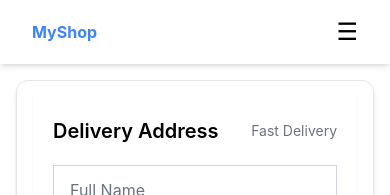
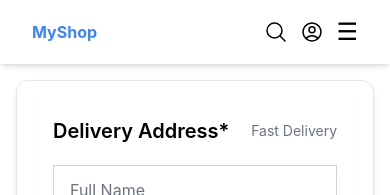
Before and after one commit to VaibhavPrajapati277/React-Ecommerce, a React (Vite) app in the folder Ecommerce/: page /checkout in a window 390 px wide. Shown: the top 195 px of the page. Built offline with nearby package versions, Linux system fonts and the light colour scheme.

Commit message:
mobile view header

```diff
--- a/Ecommerce/src/assets/components/Address.jsx
+++ b/Ecommerce/src/assets/components/Address.jsx
@@ -31,7 +31,7 @@ const Address = ({ savedAddress, setSavedAddress }) => {
 
             <div className="flex items-center justify-between mb-5">
                 <h2 className="text-xl font-semibold">
-                    Delivery Address
+                    Delivery Address*
                 </h2>
 
                 <span className="text-sm text-gray-500">
--- a/Ecommerce/src/assets/components/Header.jsx
+++ b/Ecommerce/src/assets/components/Header.jsx
@@ -56,13 +56,50 @@ function Header({ scrollToSection, categoryRefs, categories }) {
     <>
       <header className="sticky top-0 z-50 bg-white shadow-md">
         <div className="px-8 py-4 flex items-center justify-between">
-          <div className="font-bold  text-blue-500 ">MyShop</div>
-          <button
-            className="md:hidden text-2xl "
-            onClick={() => setMenuOpen(!menuOpen)}
-          >
-            ☰
-          </button>
+          <div className="font-bold text-blue-500">MyShop</div>
+
+          <div className="flex items-center gap-3 md:hidden">
+            {/* Search */}
+            <button onClick={() => setShowSearch(!showSearch)}>
+              <svg
+                xmlns="http://www.w3.org/2000/svg"
+                fill="none"
+                viewBox="0 0 24 24"
+                strokeWidth={1.5}
+                stroke="currentColor"
+                className="w-6 h-6"
+              >
+                <path
+                  strokeLinecap="round"
+                  strokeLinejoin="round"
+                  d="m21 21-5.197-5.197m0 0A7.5 7.5 0 1 0 5.196 5.196a7.5 7.5 0 0 0 10.607 10.607Z"
+                />
+              </svg>
+            </button>
+
+            {/* Login */}
+            <button onClick={() => navigate("/login")}>
+              <svg
+                xmlns="http://www.w3.org/2000/svg"
+                fill="none"
+                viewBox="0 0 24 24"
+                strokeWidth={1.5}
+                stroke="currentColor"
+                className="w-6 h-6"
+              >
+                <path
+                  strokeLinecap="round"
+                  strokeLinejoin="round"
+                  d="M17.982 18.725A7.488 7.488 0 0 0 12 15.75a7.488 7.488 0 0 0-5.982 2.975m11.963 0a9 9 0 1 0-11.963 0m11.963 0A8.966 8.966 0 0 1 12 21a8.966 8.966 0 0 1-5.982-2.275M15 9.75a3 3 0 1 1-6 0 3 3 0 0 1 6 0Z"
+                />
+              </svg>
+            </button>
+
+            {/* Menu */}
+            <button className="text-2xl" onClick={() => setMenuOpen(!menuOpen)}>
+              ☰
+            </button>
+          </div>
           <nav className=" hidden md:flex justify-start space-x-8 text-gray-700 font-medium">
             {/* <a href={Home} className="hover:text-blue-600 transition">Home</a> */}
             <Link to="/" className="hover:text-blue-600 transition">
@@ -81,8 +118,6 @@ function Header({ scrollToSection, categoryRefs, categories }) {
           </nav>
 
           <div className="hidden md:flex gap-4 flex items-center">
-            {/* Searchbar */}
-
             {/* Searchbar */}
             <div className="flex items-center gap-2 transition-all duration-300">
               {/* Search Input */}
@@ -316,6 +351,65 @@ function Header({ scrollToSection, categoryRefs, categories }) {
                         </button> */}
           </div>
         </div>
+        {showSearch && (
+          <div className="md:hidden px-4 pb-3">
+            <div className="flex items-center gap-2">
+              <input
+                type="text"
+                placeholder="Search..."
+                value={search}
+                onChange={(e) => {
+                  const value = e.target.value;
+
+                  setSearch(value);
+
+                  const filtered = categories.filter((item) =>
+                    item.categoryName
+                      .toLowerCase()
+                      .includes(value.toLowerCase()),
+                  );
+
+                  setFilteredCategories(filtered);
+                }}
+                onKeyDown={(e) => {
+                  if (e.key === "Enter") {
+                    handleSearch();
+                  }
+                }}
+                className="flex-1 px-4 py-2 border rounded-lg focus:outline-none focus:ring-2 focus:ring-blue-500"
+              />
+
+              <button
+                onClick={() => {
+                  setShowSearch(false);
+                  setSearch("");
+                }}
+                className="px-4 py-2 border rounded-lg"
+              >
+                ✕
+              </button>
+            </div>
+
+            {search && filteredCategories.length > 0 && (
+              <div className="bg-white border rounded-lg mt-1 shadow-lg">
+                {filteredCategories.map((item) => (
+                  <p
+                    key={item.id}
+                    onClick={() => {
+                      scrollToSection(categoryRefs[item.categoryName]);
+                      setSearch("");
+                      setShowSearch(false);
+                    }}
+                    className="p-2 hover:bg-gray-100 cursor-pointer"
+                  >
+                    {item.categoryName}
+                  </p>
+                ))}
+              </div>
+            )}
+          </div>
+        )}
+
         {menuOpen && (
           <nav className="flex flex-col items-center  mr-4px text-gray-700 font-medium px-6 py-2 space-y-4 ">
             {/* <a href="#" className="hover:text-blue-600 transition">Home</a> */}
--- a/Ecommerce/src/assets/components/Resetpass.jsx
+++ b/Ecommerce/src/assets/components/Resetpass.jsx
@@ -61,7 +61,7 @@ function Resetpass() {
                             <p className="text-center text-gray-600 text-sm mt-6">
                                 Back to Log?{" "}
 
-                                <Link to="/login" className="text-blue-500 hover:underline">Back to Log?</Link>
+                                <Link to="/login" className="text-blue-500 hover:underline">Click Here?</Link>
                             </p>
                         </div>
                     </div>
```
